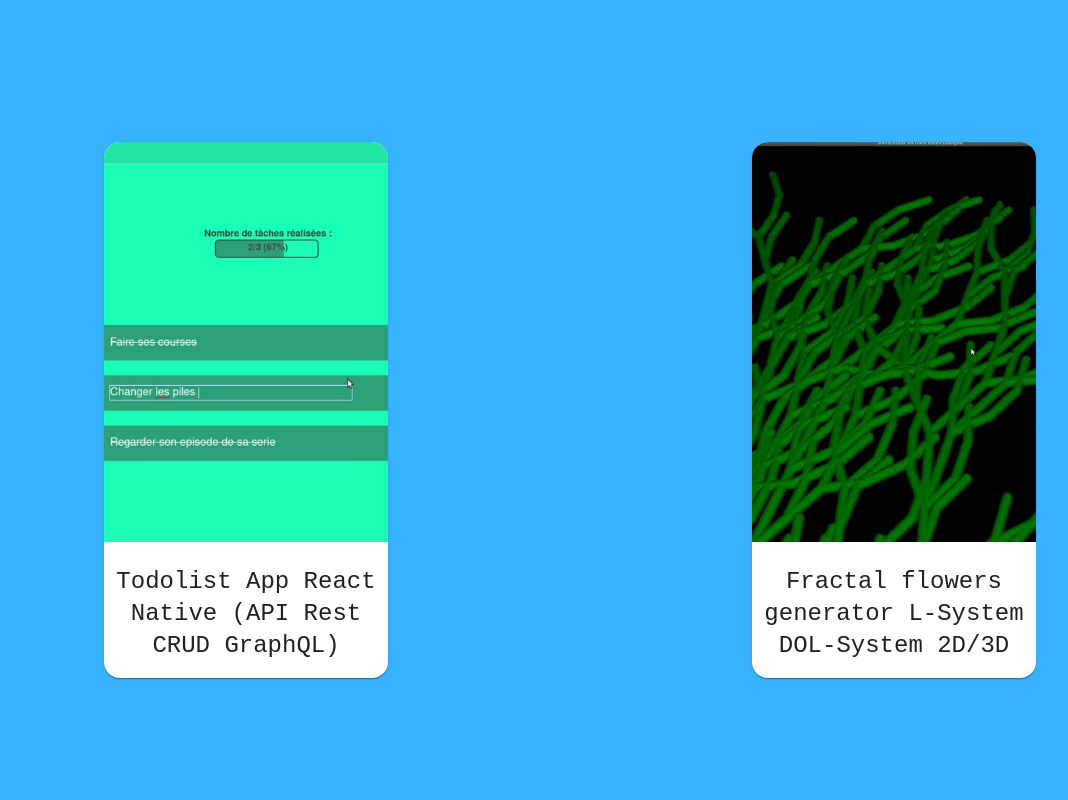
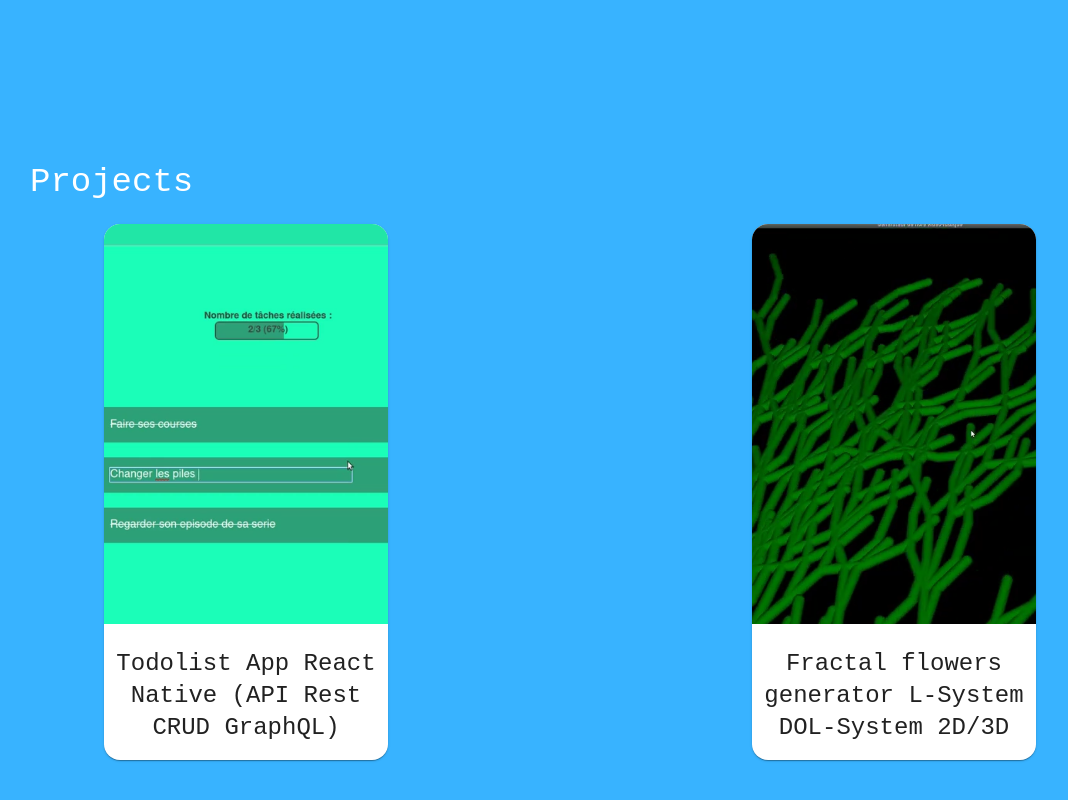
Before and after one commit to VendenIX/portfolio, a React (Create React App) app: page / in a window 1280 px wide. Shown: the part 1130-1930 px from the top of the page, without its empty margins (70-1138 px from the left). Built offline with nearby package versions, Linux system fonts and the light colour scheme.

Commit message:
add title projects

```diff
--- a/src/pages/Projects/index.js
+++ b/src/pages/Projects/index.js
@@ -58,7 +58,12 @@ const Projects = ({ onSelect }) => {
                     onClose={handleClose}
                 />
             ) : (
-                <ListProjects projects={projects} onSelect={handleSelect} />
+                <div>
+                    <div style={{ padding: '20px', marginLeft:"5em" }}>
+                        <Typography variant="h4">Projects</Typography>
+                    </div>
+                    <ListProjects projects={projects} onSelect={handleSelect} />
+                </div>
             )}
         </section>
     );
```
